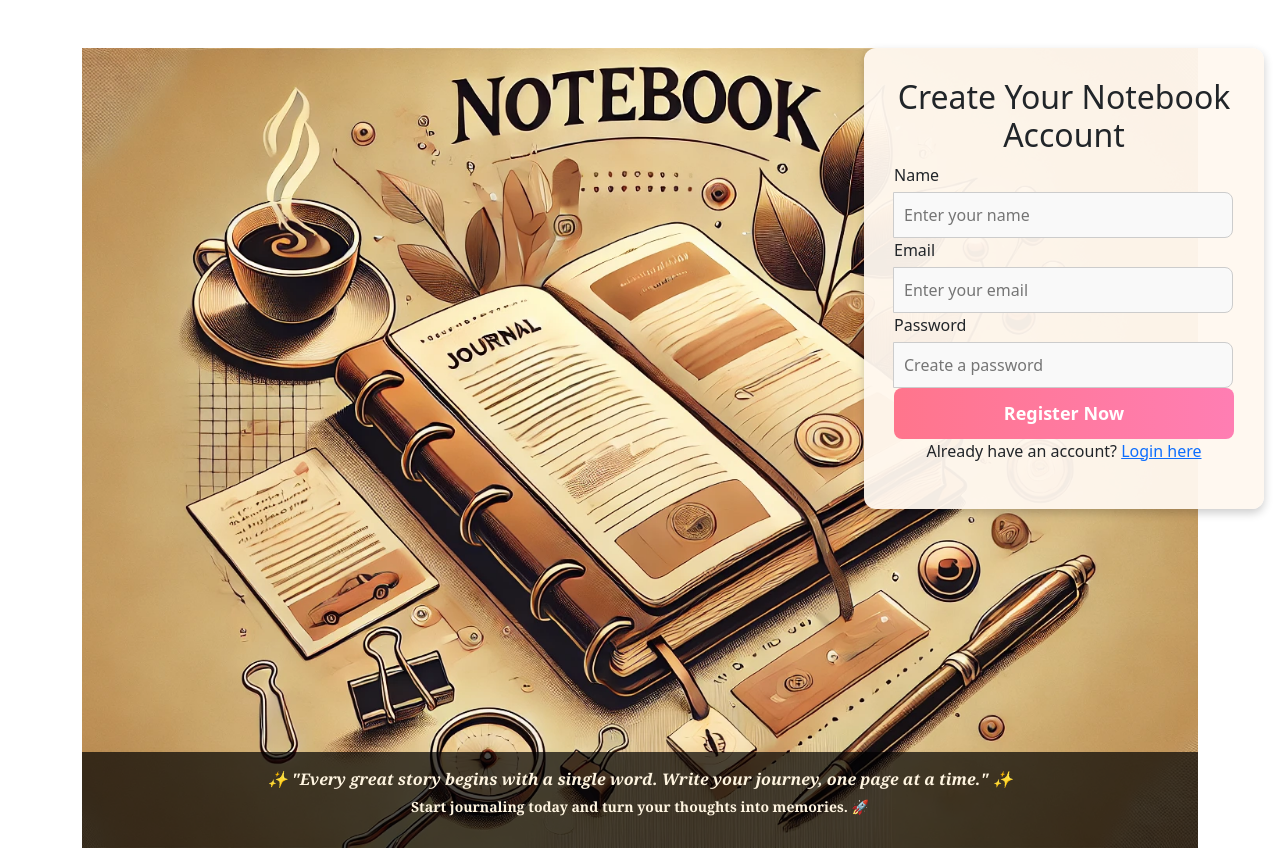
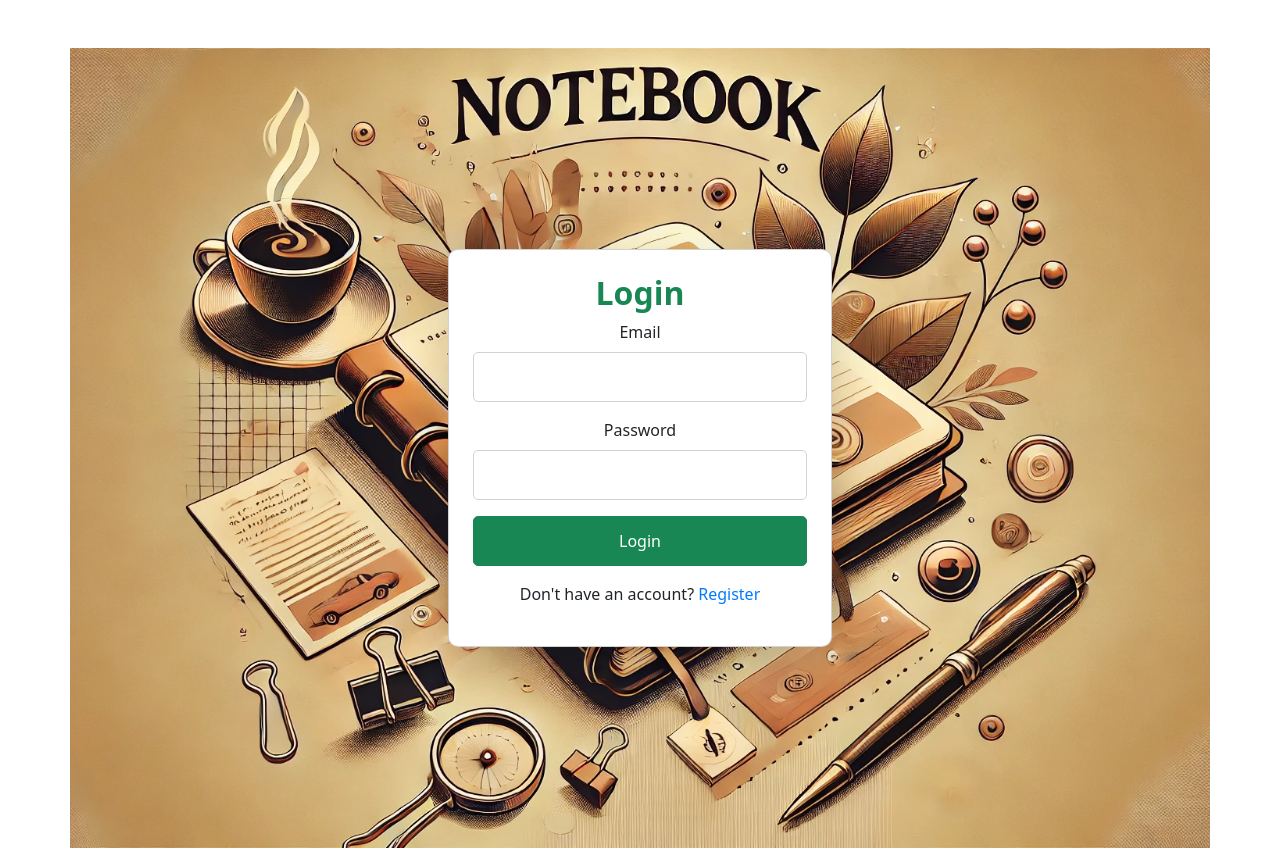
Before and after one commit to Ashmit-1131/MERN_Notes_App, a React (Create React App) app in the folder frontend/: page /login in a window 1280 px wide. Built offline with nearby package versions, Linux system fonts and the light colour scheme.

Commit message:
day-2:Login functionality completed using context api

```diff
--- a/frontend/src/App.js
+++ b/frontend/src/App.js
@@ -1,10 +1,21 @@
 import React from 'react';
 import Register from './components/Register';
+import Login from './components/Login';
+import { AuthProvider } from './context/AuthContext';
+import { Route, Routes } from 'react-router-dom';
 
 const App = () => {
   return (
     <div className="container text-center mt-5">
-    <Register/>
+    {/* <Register/> */}
+    <AuthProvider>
+    <Routes>
+          <Route path="/register" element={<Register/>} />
+          <Route path="/login" element={<Login/>} />
+        </Routes>
+
+    </AuthProvider>
+
 
     </div>
   );
--- a/frontend/src/components/Login.css
+++ b/frontend/src/components/Login.css
@@ -0,0 +1,47 @@
+/* Login.css */
+
+.container {
+    min-height: 100vh;
+    display: flex;
+    justify-content: center;
+    align-items: center;
+    background: url('../assets/hero_image.png') no-repeat center center/cover;
+  }
+
+  .card {
+    width: 24rem;
+    padding: 2rem;
+    border-radius: 10px;
+    box-shadow: 0 4px 10px rgba(0, 0, 0, 0.1);
+    background: white;
+  }
+
+  h2 {
+    color: #28a745;
+    font-weight: bold;
+  }
+
+  .form-label {
+    font-weight: 500;
+  }
+
+  .form-control {
+    border-radius: 5px;
+    border: 1px solid #ced4da;
+    padding: 0.75rem;
+  }
+
+  .btn-success {
+    border-radius: 5px;
+    font-size: 1rem;
+    padding: 0.75rem;
+  }
+
+  .text-center a {
+    color: #007bff;
+    text-decoration: none;
+  }
+
+  .text-center a:hover {
+    text-decoration: underline;
+  }
--- a/frontend/src/components/Login.js
+++ b/frontend/src/components/Login.js
@@ -0,0 +1,67 @@
+import React, { useState, useContext } from "react";
+import { Link } from "react-router-dom";
+import AuthContext from "../context/AuthContext";
+import { useSnackbar } from "notistack";  // ✅ Import Snackbar
+
+import "bootstrap/dist/css/bootstrap.min.css";
+import "./Login.css";
+
+const Login = () => {
+  const [email, setEmail] = useState("");
+  const [password, setPassword] = useState("");
+  const { login } = useContext(AuthContext);
+  const { enqueueSnackbar } = useSnackbar();  // ✅ Initialize Snackbar
+
+  const validateInput = ({ email, password }) => {
+    if (!email) {
+      enqueueSnackbar("Email is required", { variant: "warning" });
+      return false;
+    }
+    if (!password || password.length < 6) {
+      enqueueSnackbar("Password must be at least 6 characters long", { variant: "warning" });
+      return false;
+    }
+    return true;
+  };
+
+  const handleSubmit = () => {
+    const formData = { email, password };
+    if (validateInput(formData)) {
+      login(formData, enqueueSnackbar);  // ✅ Pass Snackbar to login function
+    }
+  };
+
+  return (
+    <div className="container d-flex justify-content-center align-items-center vh-100">
+      <div className="card p-4 shadow-lg login-card">
+        <h2 className="text-center text-success">Login</h2>
+        <div className="mb-3">
+          <label className="form-label">Email</label>
+          <input
+            type="email"
+            className="form-control"
+            value={email}
+            onChange={(e) => setEmail(e.target.value)}
+          />
+        </div>
+        <div className="mb-3">
+          <label className="form-label">Password</label>
+          <input
+            type="password"
+            className="form-control"
+            value={password}
+            onChange={(e) => setPassword(e.target.value)}
+          />
+        </div>
+        <button className="btn btn-success w-100" onClick={handleSubmit}>
+          Login
+        </button>
+        <p className="text-center mt-3">
+          Don't have an account? <Link to="/register">Register</Link>
+        </p>
+      </div>
+    </div>
+  );
+};
+
+export default Login;
--- /dev/null
+++ b/frontend/src/context/AuthContext.js
@@ -0,0 +1,69 @@
+import { createContext, useState, useEffect } from "react";
+import { useNavigate } from "react-router-dom";
+import axios from "axios";
+
+const AuthContext = createContext();
+
+export const AuthProvider = ({ children }) => {
+  const [user, setUser] = useState(null);
+  const navigate = useNavigate();
+
+  useEffect(() => {
+    const token = localStorage.getItem("token");
+    const email = localStorage.getItem("email");
+    if (token && email) {
+      setUser({ email, token });
+    }
+  }, []);
+
+  const login = async (formData, enqueueSnackbar) => {
+    try {
+      const res = await axios.post(`http://localhost:8081/auth/login`, formData);
+
+
+      if (res.data.token && res.data.user) {
+        enqueueSnackbar("Login successful!", { variant: "success" });
+
+
+        const { token, user: userData } = res.data;
+        localStorage.setItem("token", token);
+        localStorage.setItem("email", userData.email);
+
+        localStorage.setItem("name", userData.name);
+
+        setUser({ email: userData.email, token });
+        navigate("/notebook");
+      } else {
+        enqueueSnackbar("Invalid login response!", { variant: "error" });
+      }
+    } catch (e) {
+      console.error("Login Error:", e);
+      if (e.response) {
+        console.error("Server Response:", e.response.data);
+        enqueueSnackbar(e.response.data.message || "Authentication failed!", { variant: "error" });
+      } else if (e.request) {
+        console.error("No response received:", e.request);
+        enqueueSnackbar("Server is not responding. Please try again later.", { variant: "warning" });
+      } else {
+        console.error("Unexpected Error:", e.message);
+        enqueueSnackbar("An unexpected error occurred. Please try again.", { variant: "error" });
+      }
+    }
+  };
+
+  const logout = () => {
+    setUser(null);
+    localStorage.removeItem("token");
+    localStorage.removeItem("email");
+    localStorage.removeItem("name");
+    navigate("/login");
+  };
+
+  return (
+    <AuthContext.Provider value={{ user, login, logout }}>
+      {children}
+    </AuthContext.Provider>
+  );
+};
+
+export default AuthContext;
```
Also changed, not shown: 1 other file (tests, documents, lock files or other folders).
